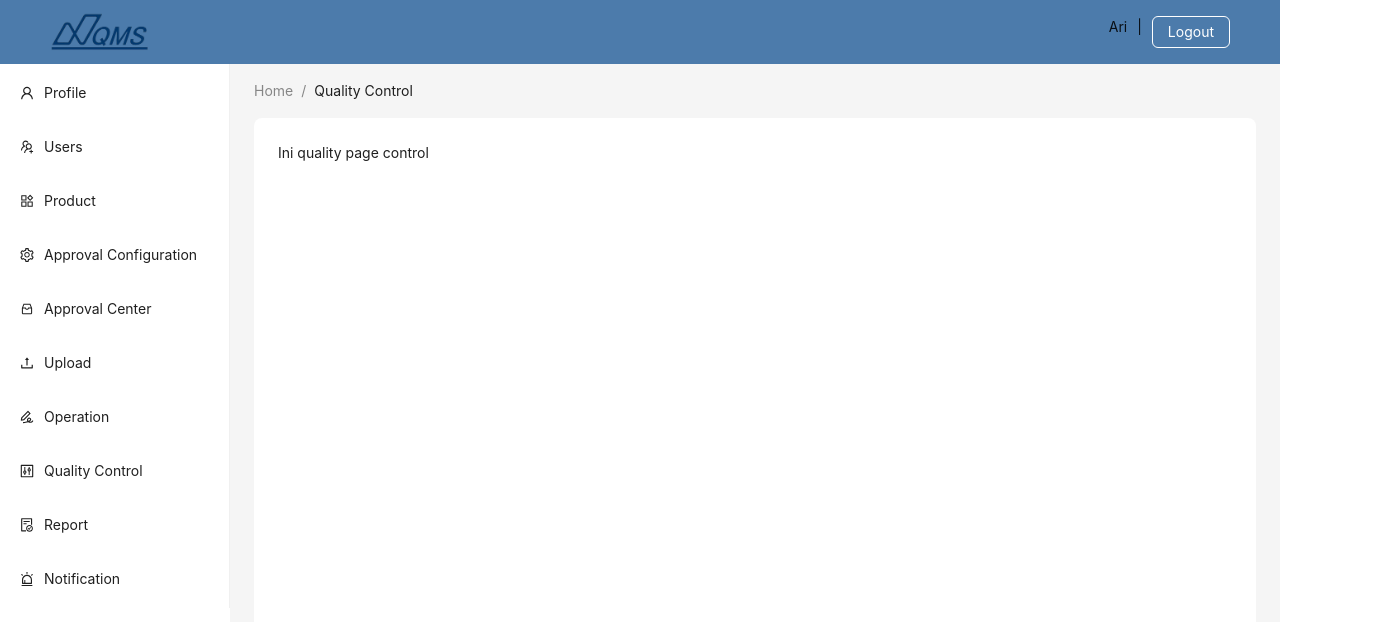
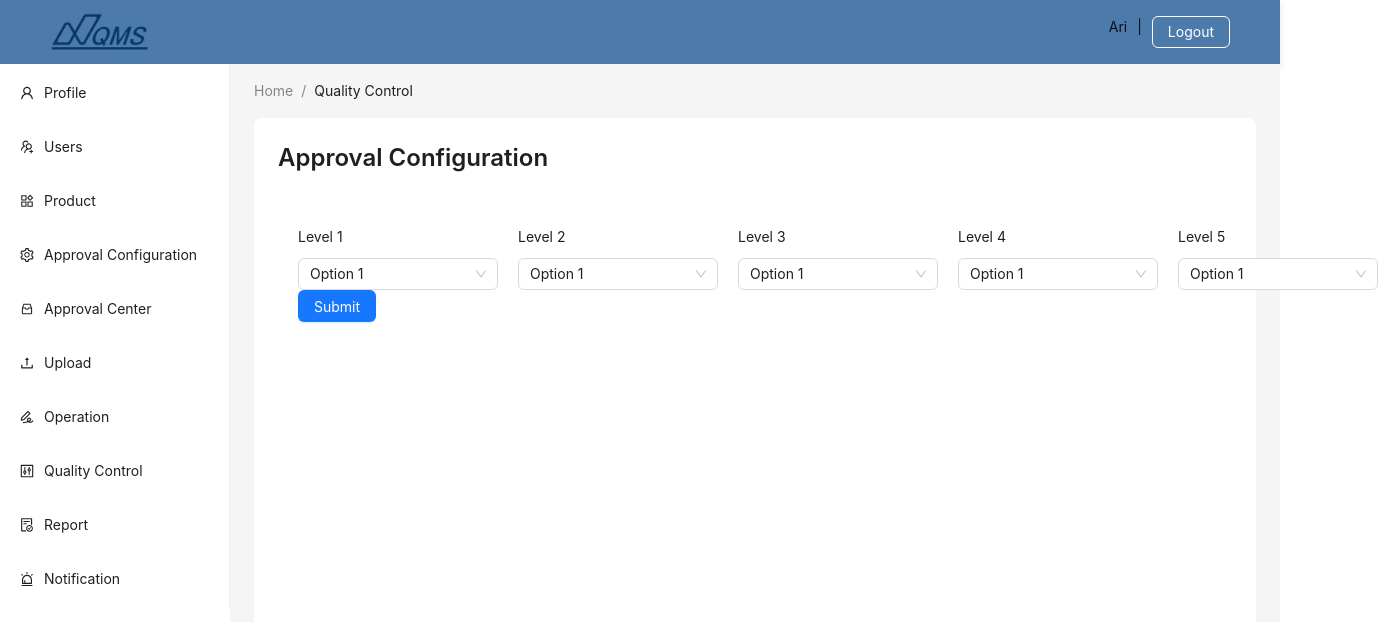
Before and after one commit to IQMS-System/AnalysisToolFrontend, a React (Vite) app: page /quality-control in a window 1280 px wide. Shown: the top 622 px of the page, 1378 px wide, since content can reach past the window. Built offline with nearby package versions, Linux system fonts and the light colour scheme.

Commit message:
feat: add page report

```diff
--- a/src/routes/QualityControlPage/index.tsx
+++ b/src/routes/QualityControlPage/index.tsx
@@ -1,9 +1,19 @@
+import { Flex, Typography } from "antd";
 import BaseLayout from "../../components/BaseLayout";
+import ProductHierarchy from "../../components/ProductHierarchy";
+
+const { Title } = Typography;
 
 const QualityControlPage = () => {
   return (
     <BaseLayout breadCrumb={["Home", "Quality Control"]}>
-      <div>Ini quality page control</div>
+      <Flex vertical gap={20}>
+        <Flex justify="space-between">
+          <Title level={3}>Approval Configuration</Title>
+        </Flex>
+
+        <ProductHierarchy />
+      </Flex>
     </BaseLayout>
   );
 };
```
